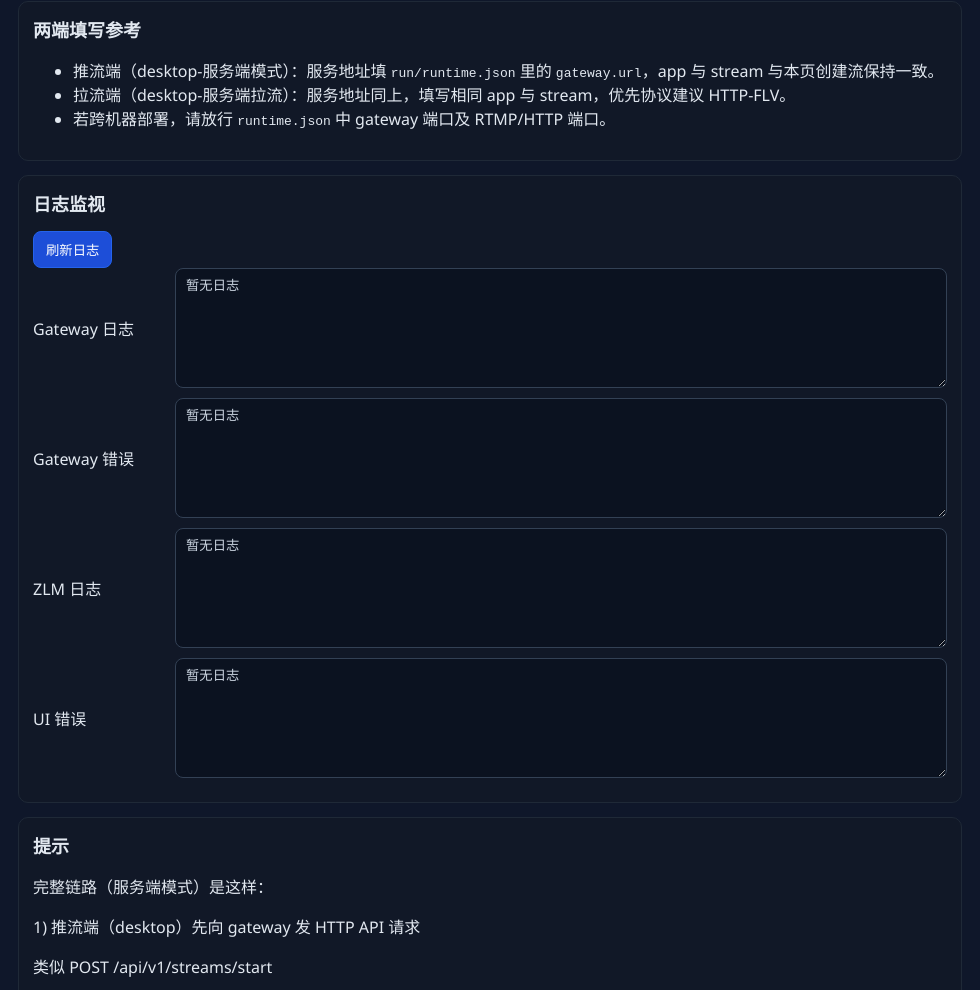
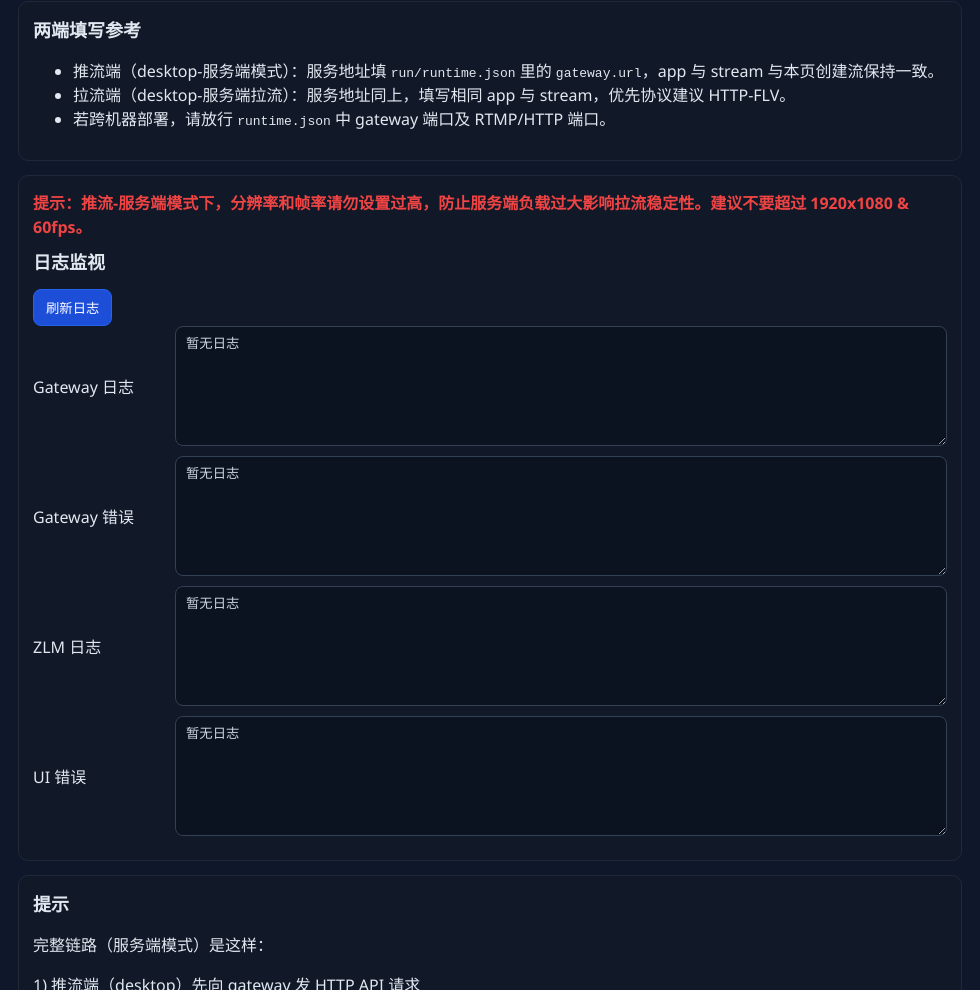
Before and after one commit to ff-283/fplayer-ff-service, an Electron app: page ui/renderer/index.html in a window 980 px wide. Shown: the part 917-1907 px from the top of the page. Drawn offline with Linux system fonts and the light colour scheme; no server answers.

Commit message:
增加提示

```diff
--- a/ui/renderer/index.html
+++ b/ui/renderer/index.html
@@ -108,6 +108,7 @@
     </section>
 
     <section class="panel">
+      <p class="warning-text">提示：推流-服务端模式下，分辨率和帧率请勿设置过高，防止服务端负载过大影响拉流稳定性。建议不要超过 1920x1080 &amp; 60fps。</p>
       <h2>日志监视</h2>
       <div class="actions">
         <button id="btnLogsRefresh">刷新日志</button>
--- a/ui/renderer/style.css
+++ b/ui/renderer/style.css
@@ -60,6 +60,12 @@ h2 {
   border-radius: 10px;
   padding: 14px;
   margin-bottom: 14px;
+}
+
+.warning-text {
+  margin: 0 0 10px;
+  color: #ef4444;
+  font-weight: 600;
 }
 
 .row {
```
